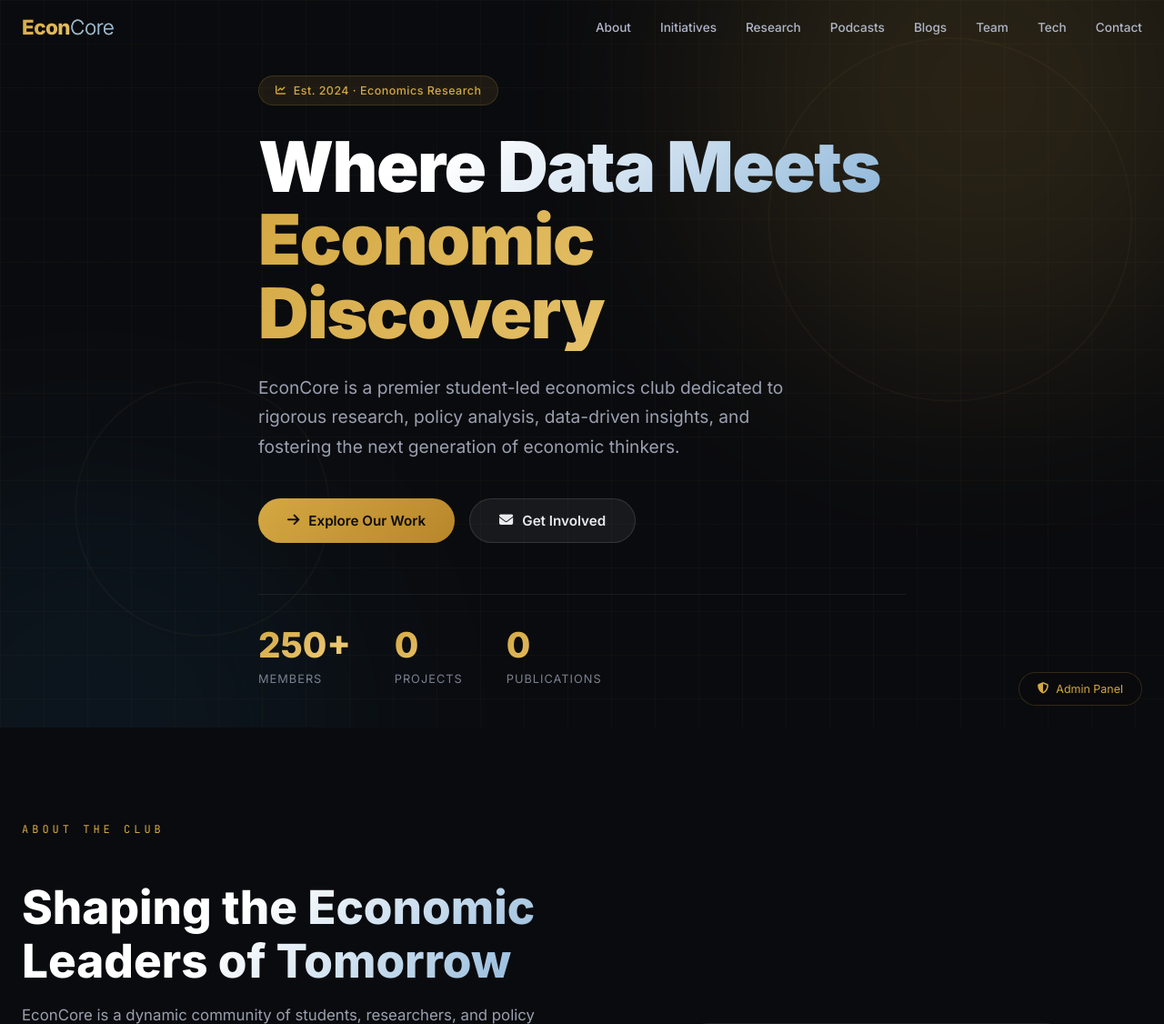
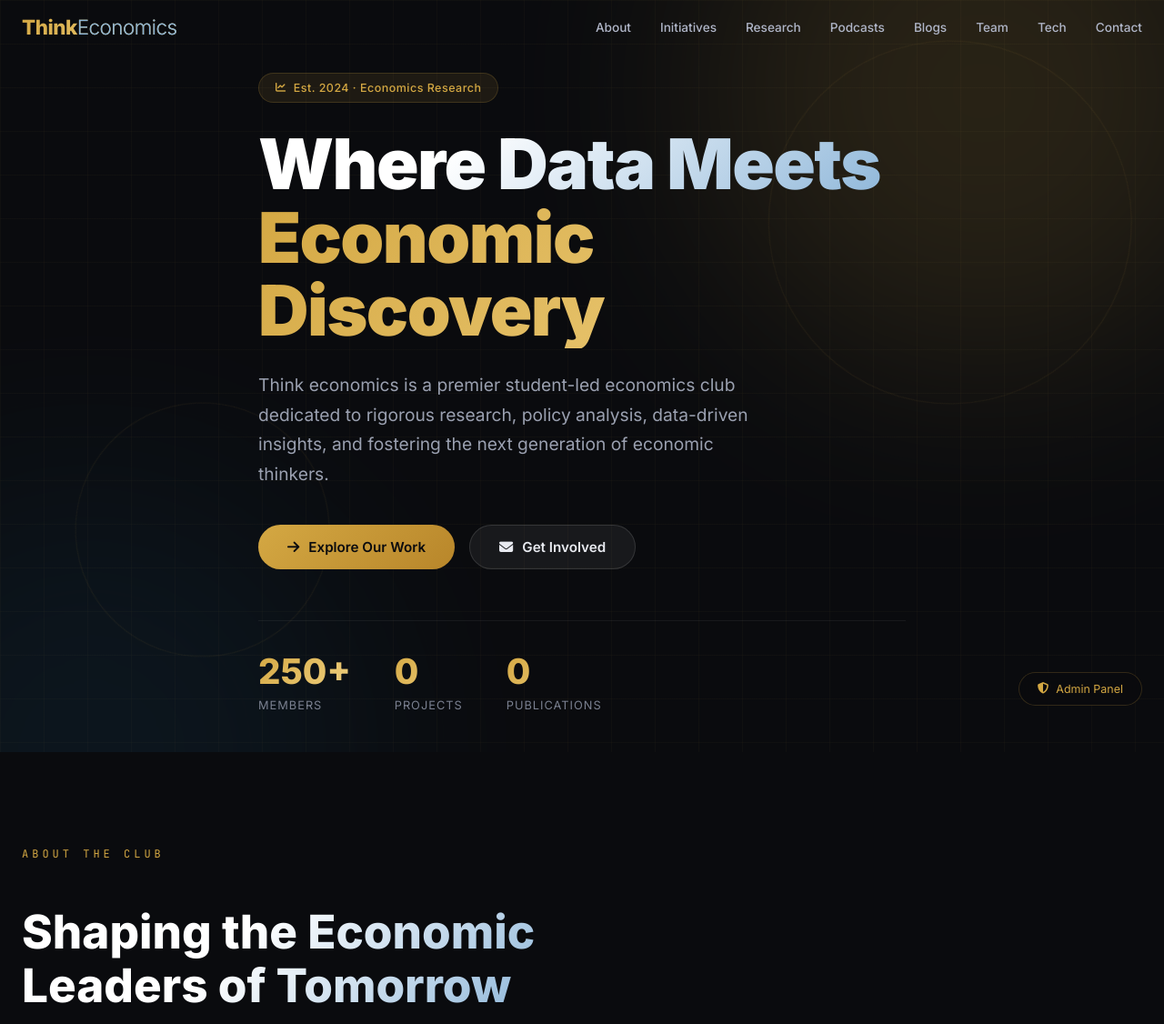
Before and after one commit to justhoneyy/Thinkeconomics, a Flask app: page / in a window 1280 px wide. Shown: the top 1126 px of the page at 91% size. Run offline with Flask 3, Linux system fonts and the light colour scheme; some web fonts are replaced.

Commit message:
Update index.html

```diff
--- a/templates/index.html
+++ b/templates/index.html
@@ -3,7 +3,7 @@
 <head>
   <meta charset="UTF-8" />
   <meta name="viewport" content="width=device-width, initial-scale=1.0" />
-  <title>EconCore — The Economics Club</title>
+  <title>Think Economics — The Economics Club</title>
   <link rel="preconnect" href="https://fonts.googleapis.com" />
   <link rel="preconnect" href="https://fonts.gstatic.com" crossorigin />
   <link href="https://fonts.googleapis.com/css2?family=Inter:wght@300;400;500;600;700;800;900&family=Playfair+Display:ital,wght@0,400;0,600;1,400&family=JetBrains+Mono:wght@400;500&display=swap" rel="stylesheet" />
@@ -306,7 +306,7 @@
   <!-- NAV -->
   <nav id="navbar">
     <div class="container nav-inner">
-      <div class="nav-logo">Econ<span>Core</span></div>
+      <div class="nav-logo">Think<span>Economics</span></div>
       <div class="nav-links">
         <a href="#about">About</a>
         <a href="#initiatives">Initiatives</a>
@@ -346,7 +346,7 @@
         <span class="line line-1">Where Data Meets</span>
         <span class="line line-2">Economic Discovery</span>
       </h1>
-      <p>EconCore is a premier student-led economics club dedicated to rigorous research, policy analysis, data-driven insights, and fostering the next generation of economic thinkers.</p>
+      <p>Think economics is a premier student-led economics club dedicated to rigorous research, policy analysis, data-driven insights, and fostering the next generation of economic thinkers.</p>
       <div class="hero-btns">
         <a href="#about" class="btn btn-primary"><i class="fas fa-arrow-right"></i> Explore Our Work</a>
         <a href="#contact" class="btn btn-secondary"><i class="fas fa-envelope"></i> Get Involved</a>
```
